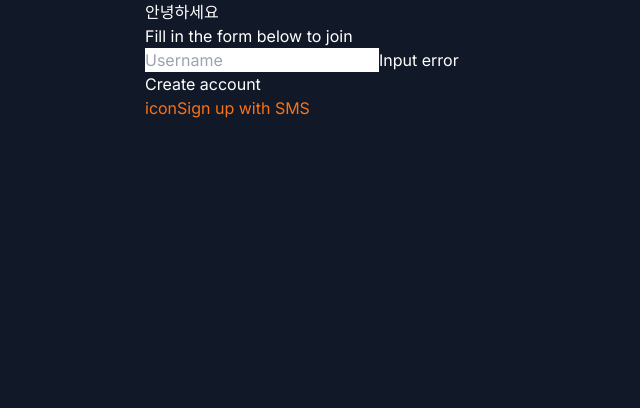
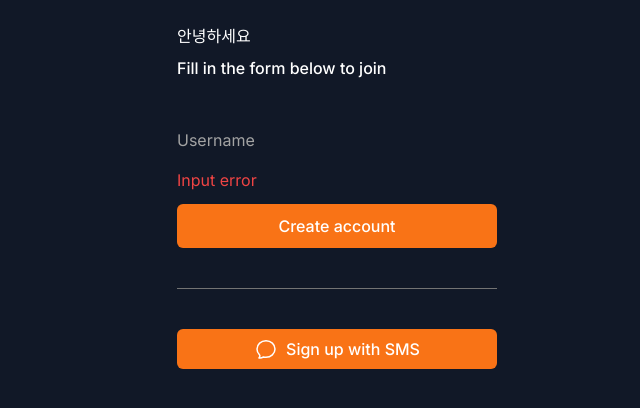
Before and after one commit to mintonofall/carrot-market-reloaded, a Next.js app: page /create-account in a window 1280 px wide. Shown: the top 408 px of the page, without its empty margins (303-943 px from the left). Built offline with nearby package versions, Linux system fonts and the light colour scheme.

Commit message:
UI 개선 및 버그 수정***
***번역: UI improvements and bug fixes

```diff
--- a/app/create-account/page.tsx
+++ b/app/create-account/page.tsx
@@ -1,23 +1,34 @@
 import Link from "next/link";
+import { ChatBubbleOvalLeftIcon } from "@heroicons/react/24/outline";
 
 export default function CreateAccount() {
   return (
-    <div>
-      <div>
+    <div className="flex flex-col gap-10 px-8 py-6">
+      <div className="flex flex-col gap-2 *:font-medium">
         <h1>안녕하세요</h1>
         <h2>Fill in the form below to join</h2>
       </div>
-      <form>
-        <div>
-          <input type="text" placeholder="Username" required />
-          <span>Input error</span>
+      <form className="flex flex-col gap-3">
+        <div className="flex flex-col gap-2">
+          <input
+            className="bg-transparent rounded-md w-full h-10 focus:outline-none focus:ring-2 ring-neutal-200 placeholder:text-neutral-400 focus:ring-orange-500"
+            type="text"
+            placeholder="Username"
+            required
+          />
+          <span className="text-red-500">Input error</span>
         </div>
-        <button>Create account</button>
+        <button className="primary-btn py-2.5">Create account</button>
       </form>
-      <div />
+      <div className="w-full h-px bg-neutral-500" />
       <div>
-        <Link href="/sms">
-          <span>icon</span>
+        <Link
+          className="primary-btn flex h-10 items-center justify-cente gap-2 w-full px-3 py-2.5 rounded-md bg-orange-500 text-white font-medium hover:bg-orange-600 focus:outline-none focus:ring-2 ring-orange-500 items-center justify-center gap-2 w-full px-3 py-2.5 rounded-md bg-orange-500 text-white font-medium hover:bg-orange-600 focus:outline-none focus:ring-2 ring-orange-500"
+          href="/sms"
+        >
+          <span>
+            <ChatBubbleOvalLeftIcon className="text-white h-6" />
+          </span>
           <span>Sign up with SMS</span>
         </Link>
       </div>
--- a/app/globals.css
+++ b/app/globals.css
@@ -8,3 +8,9 @@
 
     }
 }
+
+@layer components {
+    .primary-btn {
+        @apply w-full bg-orange-500 text-white font-medium rounded-md text-center hover:bg-orange-400 transition-colors;
+    }
+}
--- a/app/page.tsx
+++ b/app/page.tsx
@@ -9,10 +9,7 @@ export default function Home() {
         <h2>당근마켓에 어서오세요</h2>
       </div>
       <div className="flex flex-col items-center gap-3 w-full">
-        <Link
-          href="/create-account"
-          className="w-full bg-orange-500 text-white text-lg font-medium py-2.5 rounded-md text-center hover:bg-orange-400 transition-colors"
-        >
+        <Link href="/create-account" className="primary-btn py-2">
           시작하기
         </Link>
         <div className="flex gap-2">
```
Also changed, not shown: package.json (+6 -5 lines), 1 other file (tests, documents, lock files or other folders).
